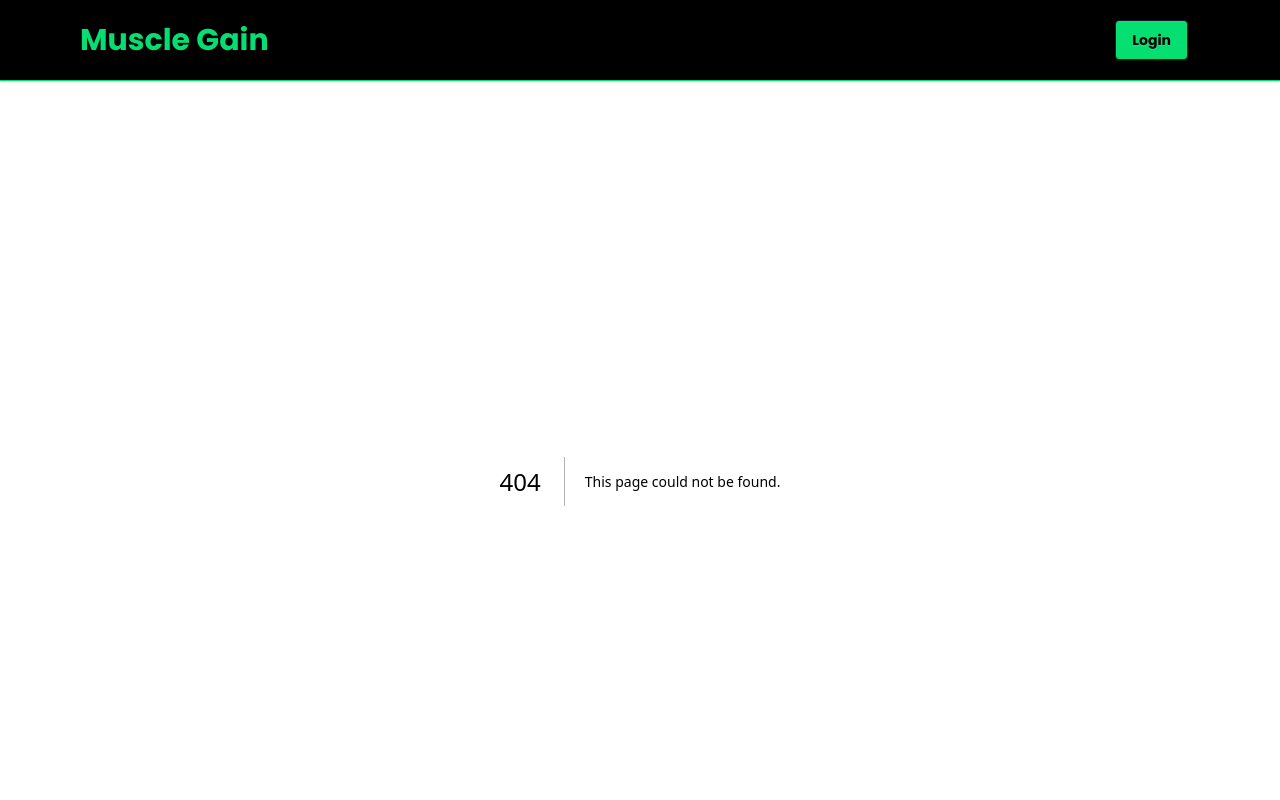
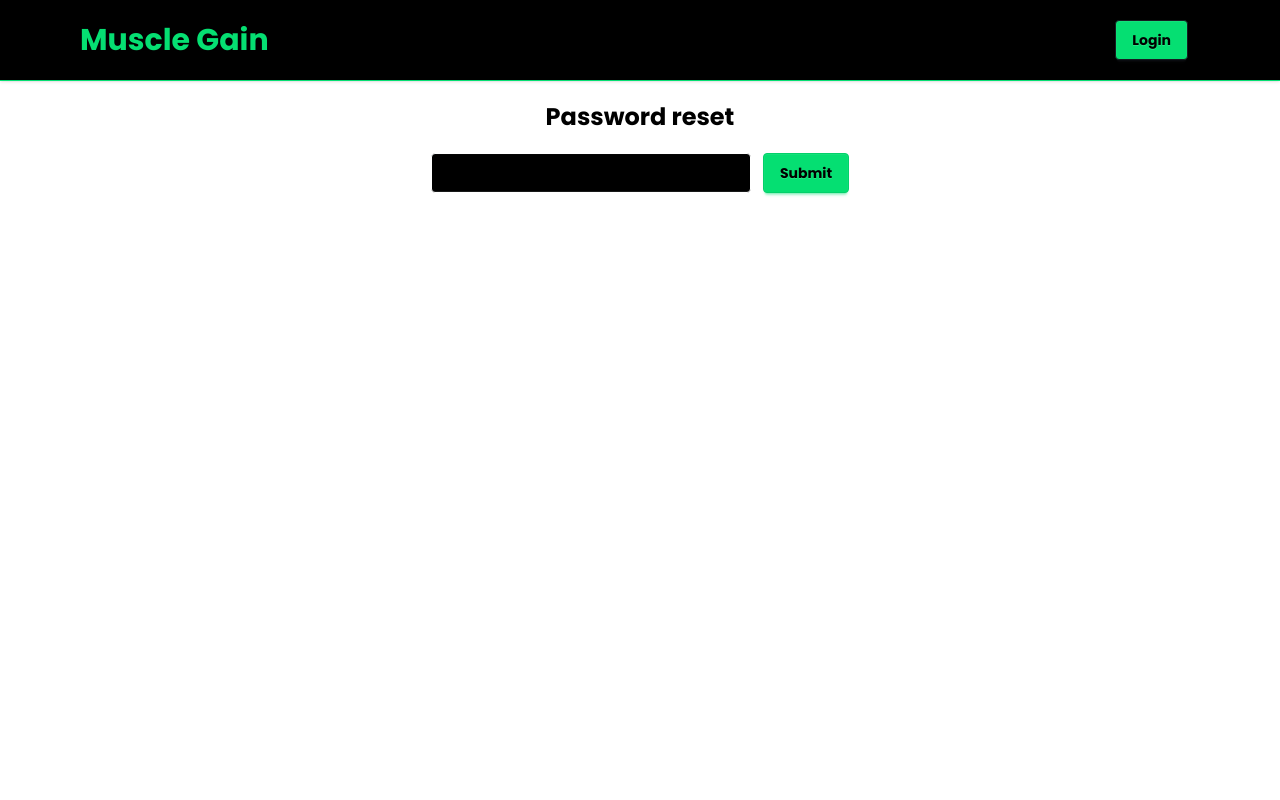
Before and after one commit to tanvirulislam149/gym_management_client, a Next.js app: page /password-reset-confirm/1/1 in a window 1280 px wide. Before the commit this address had no page. Shown: the top 800 px of the page. Built offline with nearby package versions, Linux system fonts and the light colour scheme.

Commit message:
pass reset

```diff
--- a/src/app/login/page.jsx
+++ b/src/app/login/page.jsx
@@ -10,12 +10,14 @@ import { getUser } from "@/Redux/features/userSlice";
 import { FaRegEye, FaRegEyeSlash } from "react-icons/fa";
 import Link from "next/link";
 import Modal from "../../../components/Modal/Modal";
+import api_client from "@/api_client";
 
 const login = () => {
   const [email, setEmail] = useState("");
   const [password, setPassword] = useState("");
   const [showPass, setShowPass] = useState(false);
   const [loading, setLoading] = useState(false);
+  const [msg, setMsg] = useState("");
 
   const router = useRouter();
   const [loginUser] = useLoginUserMutation();
@@ -39,11 +41,32 @@ const login = () => {
       .catch((err) => {
         console.log(err);
         if (err.status === 401) {
+          setMsg("Wrong Password");
           document.getElementById(`my_modal_3`).showModal();
         }
       })
       .finally(() => setLoading(false));
   };
+
+  const handleSendEmail = (e) => {
+    e.preventDefault();
+    console.log(e.target.email.value);
+    axios
+      .post(
+        "https://gym-management-henna.vercel.app/auth/users/reset_password/",
+        {
+          email: e.target.email.value,
+        }
+      )
+      .then((res) => {
+        if (res.status === 204) {
+          setMsg("Email Sent. Please check your email.");
+          document.getElementById(`my_modal_3`).showModal();
+        }
+      })
+      .catch((err) => console.log(err));
+  };
+
   return (
     <div className={`${styles.container} flex justify-center items-center`}>
       <div
@@ -84,7 +107,15 @@ const login = () => {
               />
             )}
           </div>
-          <div className="text-right">
+          <div className="flex justify-between">
+            <button
+              className="underline cursor-pointer"
+              onClick={() => {
+                document.getElementById(`forgot_pass`).showModal();
+              }}
+            >
+              Forgot Password?
+            </button>{" "}
             <Link className="pt-2 underline" href={"/register"}>
               Go to Register
             </Link>{" "}
@@ -98,7 +129,37 @@ const login = () => {
           />
         </div>
       </div>
-      <Modal text={"Wrong password"} />
+      <Modal text={msg} />
+      <dialog id="forgot_pass" className="modal">
+        <div className="modal-box bg-white text-black">
+          <form method="dialog">
+            {/* if there is a button in form, it will close the modal */}
+            <button className="btn btn-sm btn-circle btn-ghost absolute right-2 top-2">
+              ✕
+            </button>
+          </form>
+          <p className="mb-2">Enter your email:</p>
+          <form onSubmit={(e) => handleSendEmail(e)}>
+            <input
+              type="email"
+              name="email"
+              id=""
+              required
+              placeholder="Enter email"
+              className="input bg-white border border-black text-black mb-3"
+            />{" "}
+            <br />
+            <input
+              type="submit"
+              className="btn btn-primary text-black"
+              value="Send Email"
+            />
+          </form>
+        </div>
+        <form method="dialog" className="modal-backdrop">
+          <button>close</button>
+        </form>
+      </dialog>
     </div>
   );
 };
--- /dev/null
+++ b/src/app/password-reset-confirm/[uid]/[token]/page.jsx
@@ -0,0 +1,63 @@
+"use client";
+import axios from "axios";
+import { usePathname } from "next/navigation";
+import React, { useState } from "react";
+import Modal from "../../../../../components/Modal/Modal";
+
+const passwordReset = () => {
+  const [msg, setMsg] = useState("");
+  const [loading, setLoading] = useState(false);
+  const pathname = usePathname();
+  const urlArray = pathname.split("/");
+
+  const handleResetPass = (e) => {
+    e.preventDefault();
+    setLoading(true);
+    axios
+      .post(
+        "https://gym-management-henna.vercel.app/auth/users/reset_password_confirm/",
+        {
+          uid: urlArray[2],
+          token: urlArray[3],
+          new_password: e.target.password.value,
+        }
+      )
+      .then((res) => {
+        if (res.status === 204) {
+          setMsg("Password changed. Please login.");
+          document.getElementById(`my_modal_3`).showModal();
+        }
+      })
+      .catch((err) => console.log(err))
+      .finally(() => setLoading(false));
+  };
+  return (
+    <div className="h-screen">
+      <p className="text-center font-bold my-5 text-2xl">Password reset</p>
+      <form
+        onSubmit={(e) => handleResetPass(e)}
+        className="flex justify-center"
+      >
+        {/* <div className="w-full mx-auto"> */}
+        <input
+          type="text"
+          name="password"
+          id=""
+          placeholder="Enter your password"
+          className="input border border-white mr-3"
+        />
+        <br />
+        <input
+          type="submit"
+          disabled={loading}
+          value={loading ? "Submitting..." : "Submit"}
+          className="btn btn-primary text-black"
+        />
+        {/* </div> */}
+      </form>
+      <Modal text={msg} />
+    </div>
+  );
+};
+
+export default passwordReset;
```
